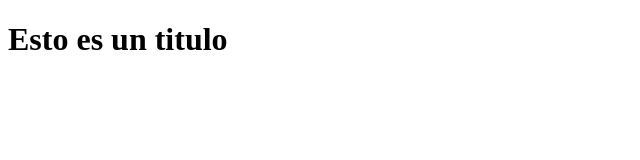
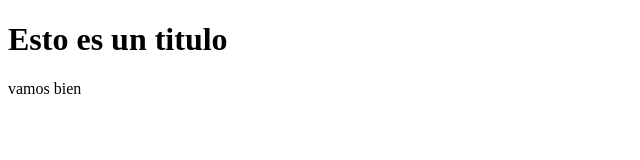
Before and after one commit to Aneta0312/ProbandoGit, a plain HTML site: page index.html in a window 1280 px wide. Shown: the full height of the page, 0-640 px from the left. Drawn offline with Linux system fonts and the light colour scheme.

Commit message:
p vamos bien

```diff
--- a/index.html
+++ b/index.html
@@ -10,7 +10,7 @@
 <body>
 
     <h1>Esto es un titulo</h1>
-
+<p>vamos bien</p>
 
 
 
```
